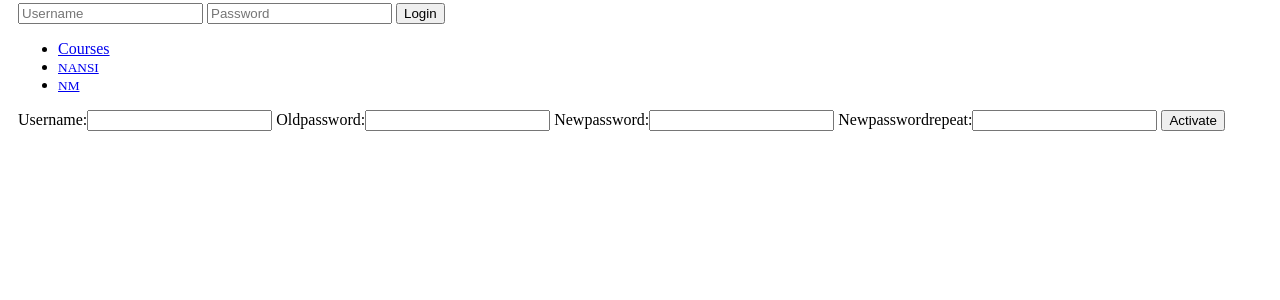
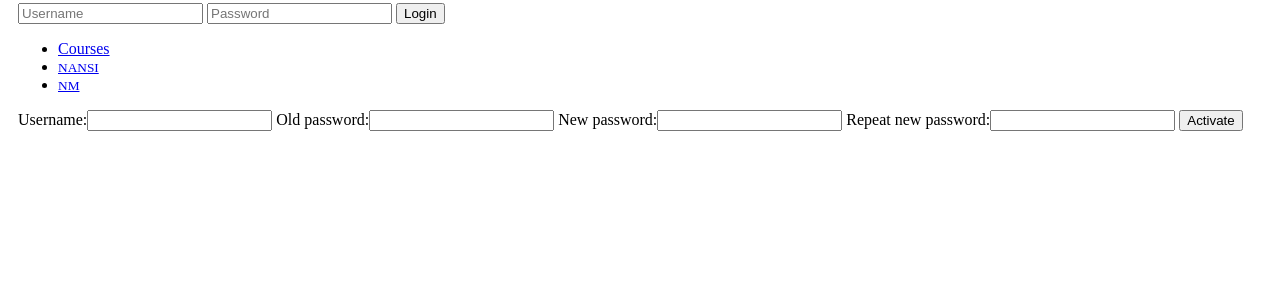
Before and after one commit to gajop/auto-grading, a Django app: page /activate in a window 1280 px wide. Shown: the part 159-459 px from the top of the page. Run offline with Django 3.2, Linux system fonts and the light colour scheme; data comes from the database, SQL or seed files in the repository; parts of the project's set-up code (start-up, migrations or seed data) failed here and were passed over; some libraries are stand-ins or nearby versions.

Commit message:
fixed account activation form

```diff
--- a/webservice/forms.py
+++ b/webservice/forms.py
@@ -1,4 +1,7 @@
 from django import forms
+from django.utils.translation import ugettext as _
+from django.utils.translation import ugettext_lazy as _lazy
+
 import django.contrib.auth as django_auth
 
 from webservice.models import Department, Course, \
@@ -34,22 +37,22 @@ class TaskFileForm(forms.ModelForm):
         model = TaskFile
 
 class UserActivationForm(forms.Form):
-    username = forms.CharField()
-    oldPassword = forms.CharField(widget=forms.PasswordInput)
-    newPassword = forms.CharField(min_length=3, widget=forms.PasswordInput)
-    newPasswordRepeat = forms.CharField(min_length=3, widget=forms.PasswordInput)
+    username = forms.CharField(label=_lazy("Username"))
+    oldPassword = forms.CharField(label=_lazy("Old password"), widget=forms.PasswordInput)
+    newPassword = forms.CharField(label=_lazy("New password"), min_length=3, widget=forms.PasswordInput)
+    newPasswordRepeat = forms.CharField(label=_lazy("Repeat new password"), min_length=3, widget=forms.PasswordInput)
     def clean(self):
-        print("Clean invoked")
-        cleanedData = super(UserActivationForm, self).clean()
-        usernameClean = cleanedData.get("username")
-        oldPasswordClean = cleanedData.get("oldPassword")
+        cleaned_data = super(UserActivationForm, self).clean()
+        usernameClean = cleaned_data.get("username")
+        oldPasswordClean = cleaned_data.get("oldPassword")
         user = django_auth.authenticate(username=usernameClean, password=oldPasswordClean)
         if user is None:
-            raise forms.ValidationError("No such user.")
+            raise forms.ValidationError(_("No such user."))
         self.user = user
-        newPasswordClean = cleanedData.get("newPassword")
-        newPasswordRepeatClean = cleanedData.get("newPasswordRepeat")
+        newPasswordClean = cleaned_data.get("newPassword")
+        newPasswordRepeatClean = cleaned_data.get("newPasswordRepeat")
         if newPasswordClean != newPasswordRepeatClean:
-            self.fields['newPassword'].error_messages["invalid"] = ""
-            self.fields['newPasswordRepeat'].error_messages["invalid"] = ""
-            raise forms.ValidationError("New passwords must match.")
+            self._errors['newPassword'] = self.error_class([""])
+            self._errors['newPasswordRepeat'] = self.error_class([""])
+            raise forms.ValidationError(_("New passwords must match."))
+        return cleaned_data
--- a/webservice/templates/registration/activate.html
+++ b/webservice/templates/registration/activate.html
@@ -12,7 +12,7 @@
 <form method="post" action="{% url 'webservice.views.auth.activate' %}">
 {% csrf_token %}
 {{form|as_bootstrap}}
-<input class="btn btn-primary" type="submit" value="Activate"/>
+<input class="btn btn-primary" type="submit" value="{% trans 'Activate' %}"/>
 <input type="hidden" name="next" value="{{ next }}" />
 </form>
 
--- a/webservice/views/auth.py
+++ b/webservice/views/auth.py
@@ -30,20 +30,21 @@ def logout(request):
 def activate(request):
     django_auth.logout(request)
 
-    messages.warning(request, _('Welcome! As this is your first login, you need to create a new password.'))
     if request.method == 'POST':
         form = UserActivationForm(request.POST)
         if form.is_valid():
-            user = form.cleaned_data["user"]
+            user = form.user
             if not user.is_active:
-                user.set_password()
+                user.set_password(form.cleaned_data["newPassword"])
                 user.is_active = True
                 user.save()
                 django_auth.login(request, user)
+                messages.success(request, _("Account successfully activated."))
                 return redirect('webservice.views.course.index')
             else: #user is already active, wrong!
                 return redirect('webservice.views.course.index')
     else:
+        messages.warning(request, _('Welcome! As this is your first login, you need to create a new password.'))
         form = UserActivationForm()
 
     return render(request, 'registration/activate.html',
```
